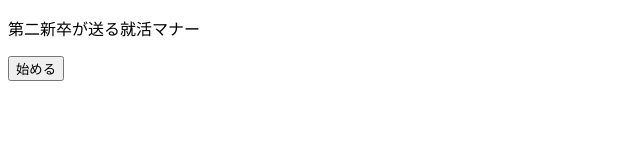
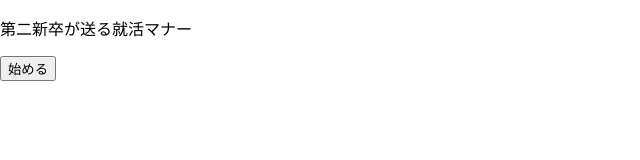
Before and after one commit to shion0223/intern-shion, an Angular app in the folder manner-app/: page / in a window 1280 px wide. Shown: the top 160 px of the page, without its empty margins (0-640 px from the left). Built offline with nearby package versions, Linux system fonts and the light colour scheme.

Commit message:
Angular Material をインストール

```diff
--- a/manner-app/angular.json
+++ b/manner-app/angular.json
@@ -31,6 +31,7 @@
               "src/assets"
             ],
             "styles": [
+              "./node_modules/@angular/material/prebuilt-themes/indigo-pink.css",
               "src/styles.scss"
             ],
             "scripts": []
@@ -99,6 +100,7 @@
               "src/assets"
             ],
             "styles": [
+              "./node_modules/@angular/material/prebuilt-themes/indigo-pink.css",
               "src/styles.scss"
             ],
             "scripts": []
--- a/manner-app/package.json
+++ b/manner-app/package.json
@@ -11,10 +11,12 @@
   "private": true,
   "dependencies": {
     "@angular/animations": "~12.1.0",
+    "@angular/cdk": "^12.2.11",
     "@angular/common": "~12.1.0",
     "@angular/compiler": "~12.1.0",
     "@angular/core": "~12.1.0",
     "@angular/forms": "~12.1.0",
+    "@angular/material": "^12.2.11",
     "@angular/platform-browser": "~12.1.0",
     "@angular/platform-browser-dynamic": "~12.1.0",
     "@angular/router": "~12.1.0",
--- a/manner-app/src/app/app.module.ts
+++ b/manner-app/src/app/app.module.ts
@@ -6,6 +6,7 @@
 import { TopComponent } from './pages/top/top.component';
 import { ButtonComponent } from './components/button/button.component';
 import { QuestionComponent } from './pages/question/question.component';
+import { BrowserAnimationsModule } from '@angular/platform-browser/animations';
 
 @NgModule({
   declarations: [
@@ -16,7 +17,8 @@
   ],
   imports: [
     BrowserModule,
-    AppRoutingModule
+    AppRoutingModule,
+    BrowserAnimationsModule
   ],
   providers: [],
   bootstrap: [AppComponent]
--- a/manner-app/src/index.html
+++ b/manner-app/src/index.html
@@ -6,6 +6,9 @@
   <base href="/">
   <meta name="viewport" content="width=device-width, initial-scale=1">
   <link rel="icon" type="image/x-icon" href="favicon.ico">
+  <link rel="preconnect" href="https://fonts.gstatic.com">
+  <link href="https://fonts.googleapis.com/css2?family=Roboto:wght@300;400;500&display=swap" rel="stylesheet">
+  <link href="https://fonts.googleapis.com/icon?family=Material+Icons" rel="stylesheet">
 </head>
 <body>
   <app-root></app-root>
--- a/manner-app/src/styles.scss
+++ b/manner-app/src/styles.scss
@@ -1 +1,4 @@
 /* You can add global styles to this file, and also import other style files */
+
+html, body { height: 100%; }
+body { margin: 0; font-family: Roboto, "Helvetica Neue", sans-serif; }
```
Also changed, not shown: 1 other file (tests, documents, lock files or other folders).
